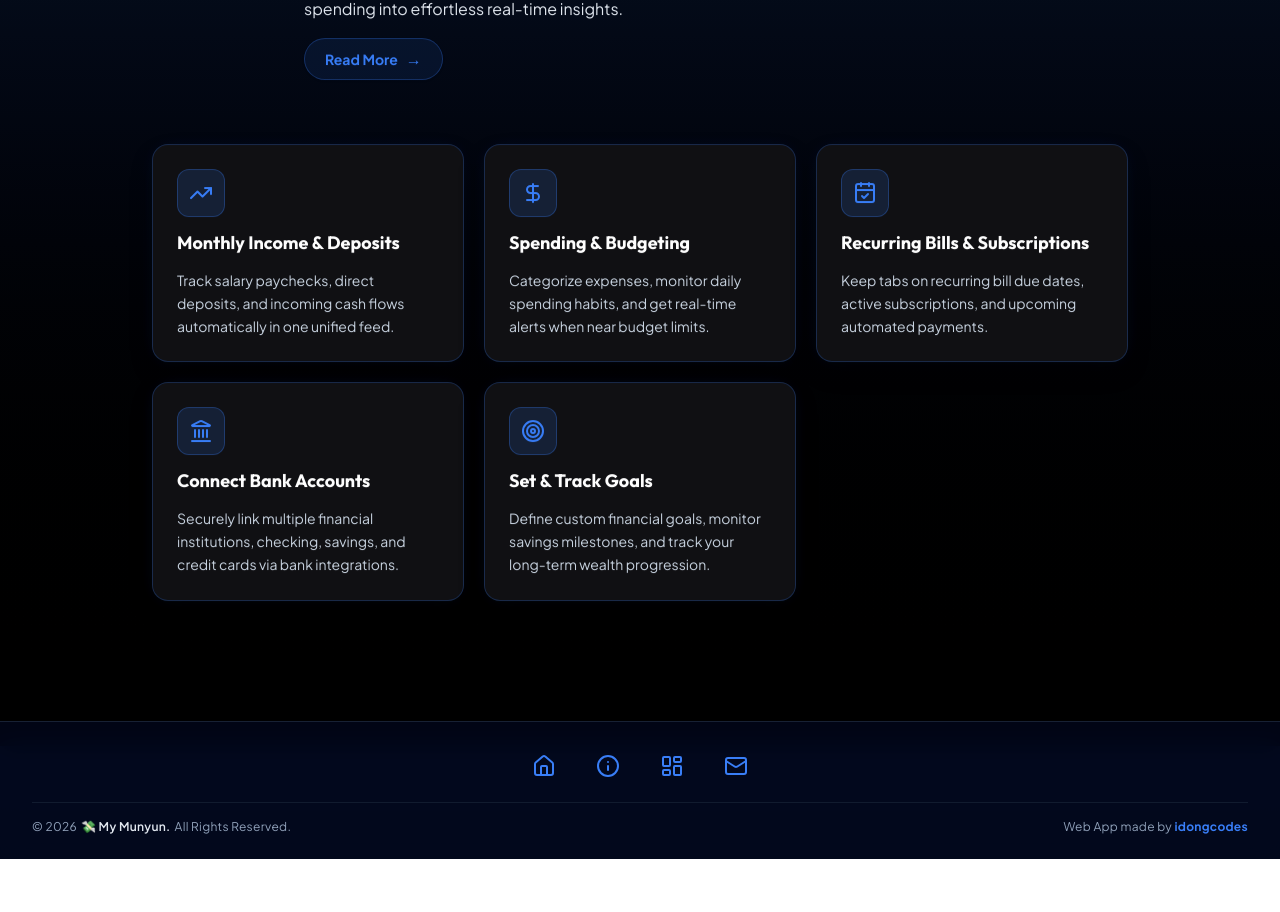
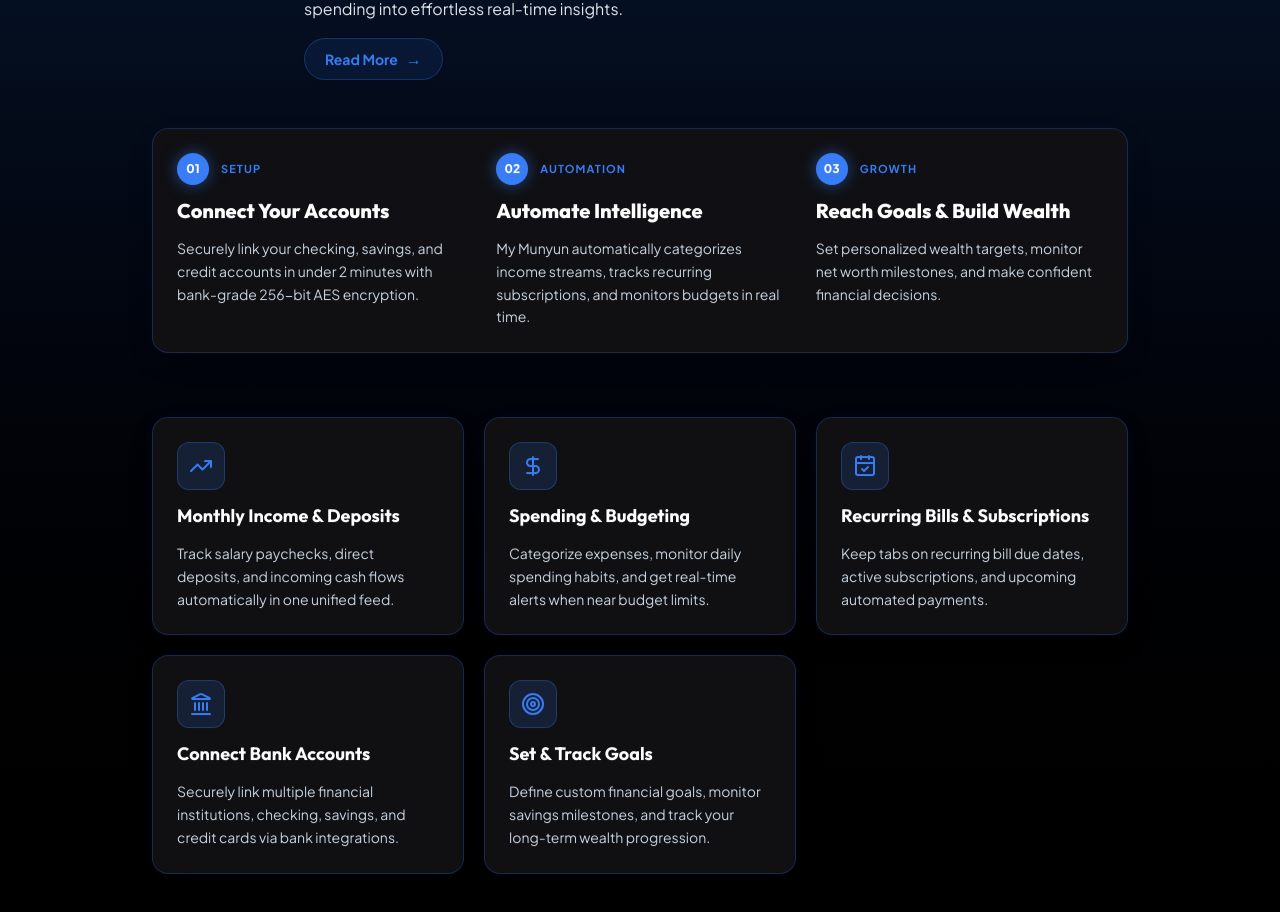
Before and after one commit to idongCodes/my-munyun, a Next.js app: page / in a window 1280 px wide. Shown: the part 854-1766 px from the top of the page. Before the commit the page ends 1713 px from the top, so only its background shows below. Built offline with nearby package versions, Linux system fonts and the light colour scheme.

Commit message:
feat: add untitled 3-step process walkthrough to homepage

```diff
--- a/src/app/page.tsx
+++ b/src/app/page.tsx
@@ -133,6 +133,53 @@
           </div>
         </div>
 
+        {/* Untitled 3-Step Process Walkthrough */}
+        <section className="custom-card p-8 sm:p-10 border-[#397ef7]/30 shadow-[0_0_50px_rgba(57,126,247,0.2)] max-w-5xl mx-auto w-full relative overflow-hidden">
+          <div className="grid grid-cols-1 md:grid-cols-3 gap-8 relative z-10">
+            {/* Step 1 */}
+            <div className="flex flex-col items-start text-left gap-3 group">
+              <div className="flex items-center gap-3">
+                <span className="w-8 h-8 rounded-full bg-[#397ef7] text-white font-extrabold text-xs flex items-center justify-center shadow-[0_0_15px_rgba(57,126,247,0.5)]">
+                  01
+                </span>
+                <span className="text-[11px] font-bold uppercase tracking-widest text-[#397ef7]">Setup</span>
+              </div>
+              <h3 className="text-lg sm:text-xl font-extrabold text-white font-outfit">Connect Your Accounts</h3>
+              <p className="text-xs sm:text-sm text-slate-300 leading-relaxed">
+                Securely link your checking, savings, and credit accounts in under 2 minutes with bank-grade 256-bit AES encryption.
+              </p>
+            </div>
+
+            {/* Step 2 */}
+            <div className="flex flex-col items-start text-left gap-3 group">
+              <div className="flex items-center gap-3">
+                <span className="w-8 h-8 rounded-full bg-[#397ef7] text-white font-extrabold text-xs flex items-center justify-center shadow-[0_0_15px_rgba(57,126,247,0.5)]">
+                  02
+                </span>
+                <span className="text-[11px] font-bold uppercase tracking-widest text-[#397ef7]">Automation</span>
+              </div>
+              <h3 className="text-lg sm:text-xl font-extrabold text-white font-outfit">Automate Intelligence</h3>
+              <p className="text-xs sm:text-sm text-slate-300 leading-relaxed">
+                My Munyun automatically categorizes income streams, tracks recurring subscriptions, and monitors budgets in real time.
+              </p>
+            </div>
+
+            {/* Step 3 */}
+            <div className="flex flex-col items-start text-left gap-3 group">
+              <div className="flex items-center gap-3">
+                <span className="w-8 h-8 rounded-full bg-[#397ef7] text-white font-extrabold text-xs flex items-center justify-center shadow-[0_0_15px_rgba(57,126,247,0.5)]">
+                  03
+                </span>
+                <span className="text-[11px] font-bold uppercase tracking-widest text-[#397ef7]">Growth</span>
+              </div>
+              <h3 className="text-lg sm:text-xl font-extrabold text-white font-outfit">Reach Goals & Build Wealth</h3>
+              <p className="text-xs sm:text-sm text-slate-300 leading-relaxed">
+                Set personalized wealth targets, monitor net worth milestones, and make confident financial decisions.
+              </p>
+            </div>
+          </div>
+        </section>
+
         {/* Untitled Features Grid Section */}
         <section className="grid grid-cols-1 md:grid-cols-2 lg:grid-cols-3 gap-5 max-w-5xl mx-auto w-full pt-4">
           <div className="custom-card p-6 border-[#397ef7]/30 flex flex-col items-start text-left gap-3 group hover:border-[#397ef7]/60 transition-all duration-300">
```
